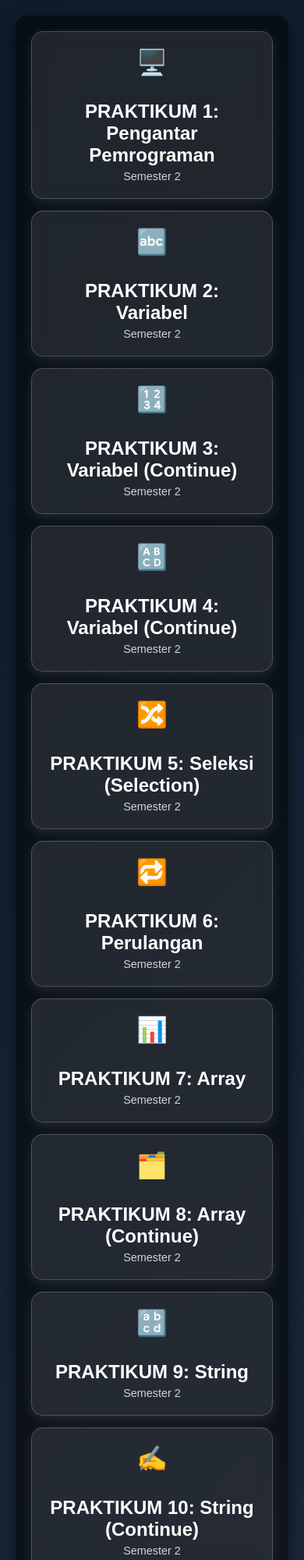
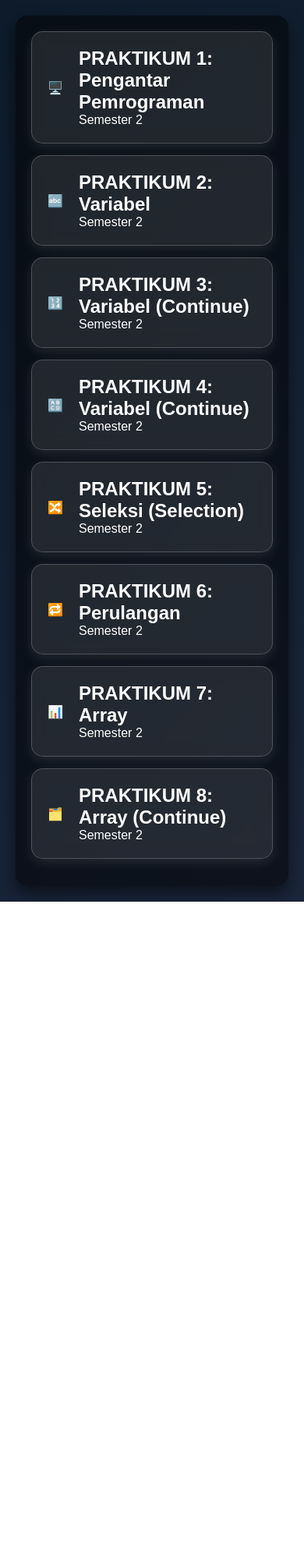
Before and after one commit to ekz121/pemrograman-terstruktur, a plain HTML site: page index.html in a window 390 px wide. Shown: the top 2000 px of the page at 78% size. After the commit the page ends 1156 px from the top, so only its background shows below. Drawn offline with Linux system fonts and the light colour scheme.

Commit message:
Update index.html

```diff
--- a/index.html
+++ b/index.html
@@ -74,27 +74,6 @@
             box-shadow: 0 10px 20px rgba(255, 255, 255, 0.2);
         }
 
-        /* Ikon kartu */
-        .card-icon {
-            font-size: 2rem;
-            color: #ff6b6b;
-        }
-
-        /* Konten kartu */
-        .card-content {
-            flex: 1;
-        }
-
-        .card h2 {
-            font-size: 1.5rem;
-            margin-bottom: 5px;
-        }
-
-        .card p {
-            font-size: 0.9rem;
-            opacity: 0.8;
-        }
-
         /* Animasi slide-in */
         @keyframes slideIn {
             from {
@@ -113,91 +92,49 @@
         .card:nth-child(3) { animation-delay: 0.3s; }
         .card:nth-child(4) { animation-delay: 0.4s; }
         .card:nth-child(5) { animation-delay: 0.5s; }
-
-        /* Responsif untuk layar kecil */
-        @media (max-width: 768px) {
-            .card {
-                flex-direction: column;
-                text-align: center;
-            }
-            .card-icon {
-                margin-bottom: 10px;
-            }
-        }
     </style>
 </head>
 <body>
     <div class="container">
-        <a href="#" class="card"><div class="card-icon">🖥️</div>
+        <a href="https://ekz121.github.io/comming-soon/" class="card"><div class="card-icon">🖥️</div>
             <div class="card-content"><h2>PRAKTIKUM 1: Pengantar Pemrograman</h2>
             <p>Semester 2</p></div>
         </a>
 
-        <a href="#" class="card"><div class="card-icon">🔤</div>
+        <a href="https://ekz121.github.io/comming-soon/" class="card"><div class="card-icon">🔤</div>
             <div class="card-content"><h2>PRAKTIKUM 2: Variabel</h2>
             <p>Semester 2</p></div>
         </a>
 
-        <a href="#" class="card"><div class="card-icon">🔢</div>
+        <a href="https://ekz121.github.io/comming-soon/" class="card"><div class="card-icon">🔢</div>
             <div class="card-content"><h2>PRAKTIKUM 3: Variabel (Continue)</h2>
             <p>Semester 2</p></div>
         </a>
 
-        <a href="#" class="card"><div class="card-icon">🔠</div>
+        <a href="https://ekz121.github.io/comming-soon/" class="card"><div class="card-icon">🔠</div>
             <div class="card-content"><h2>PRAKTIKUM 4: Variabel (Continue)</h2>
             <p>Semester 2</p></div>
         </a>
 
-        <a href="#" class="card"><div class="card-icon">🔀</div>
+        <a href="https://ekz121.github.io/comming-soon/" class="card"><div class="card-icon">🔀</div>
             <div class="card-content"><h2>PRAKTIKUM 5: Seleksi (Selection)</h2>
             <p>Semester 2</p></div>
         </a>
 
-        <a href="#" class="card"><div class="card-icon">🔁</div>
+        <a href="https://ekz121.github.io/comming-soon/" class="card"><div class="card-icon">🔁</div>
             <div class="card-content"><h2>PRAKTIKUM 6: Perulangan</h2>
             <p>Semester 2</p></div>
         </a>
 
-        <a href="#" class="card"><div class="card-icon">📊</div>
+        <a href="https://ekz121.github.io/comming-soon/" class="card"><div class="card-icon">📊</div>
             <div class="card-content"><h2>PRAKTIKUM 7: Array</h2>
             <p>Semester 2</p></div>
         </a>
 
-        <a href="#" class="card"><div class="card-icon">🗂️</div>
+        <a href="https://ekz121.github.io/comming-soon/" class="card"><div class="card-icon">🗂️</div>
             <div class="card-content"><h2>PRAKTIKUM 8: Array (Continue)</h2>
             <p>Semester 2</p></div>
         </a>
-
-        <a href="#" class="card"><div class="card-icon">🔡</div>
-            <div class="card-content"><h2>PRAKTIKUM 9: String</h2>
-            <p>Semester 2</p></div>
-        </a>
-
-        <a href="#" class="card"><div class="card-icon">✍️</div>
-            <div class="card-content"><h2>PRAKTIKUM 10: String (Continue)</h2>
-            <p>Semester 2</p></div>
-        </a>
-
     </div>
-
-    <script>
-        // Hapus elemen yang mengganggu setelah halaman dimuat
-        document.addEventListener("DOMContentLoaded", function() {
-            const elementsToRemove = [
-                "nav", "header", ".Header", "#header", "#header-wrapper",
-                "#header-inner", ".titlewrapper", ".header-bar",
-                "iframe[name='navbar-iframe']", ".profile-container",
-                ".profile-card", ".post-share", ".widget.Profile",
-                ".popup", "#sidebar_bottom"
-            ];
-
-            elementsToRemove.forEach(selector => {
-                document.querySelectorAll(selector).forEach(el => {
-                    el.style.display = "none";
-                    el.remove();
-                });
-            });
-        });
-    </script>
 </body>
 </html>
```
